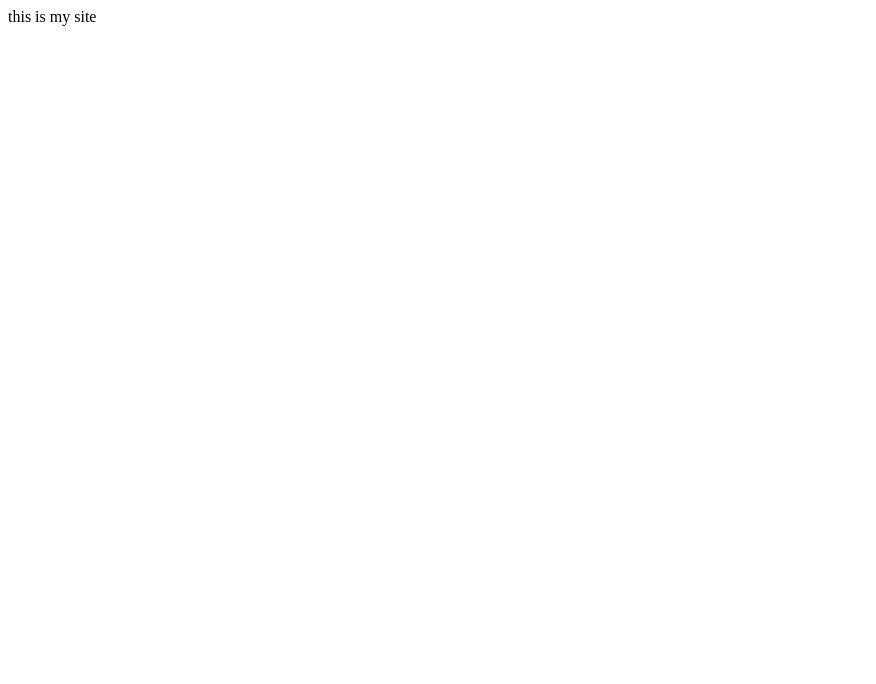
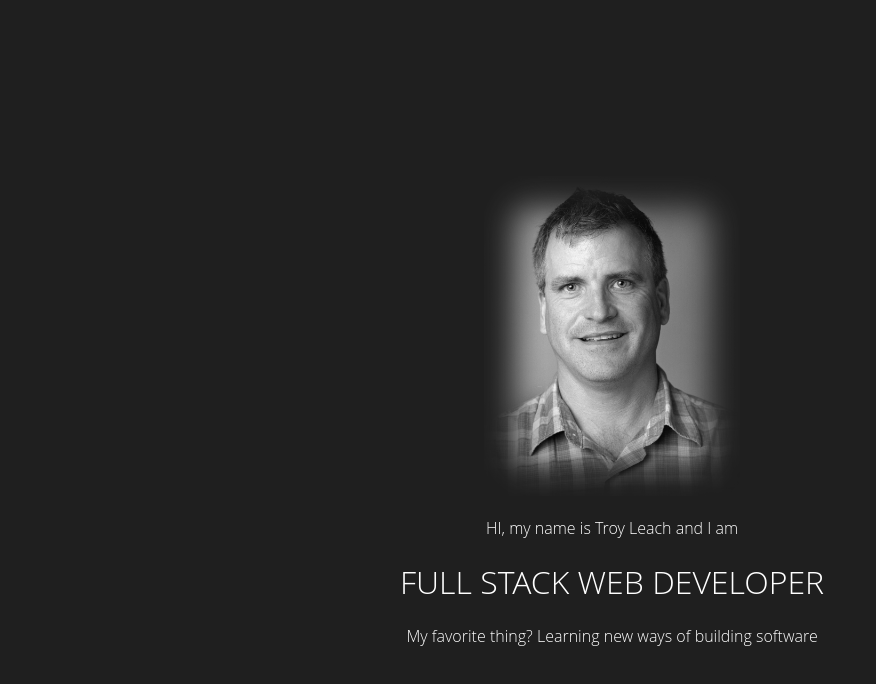
Before and after one commit to troyleach/personal_website, a plain HTML site: page index.html in a window 1280 px wide. Shown: the whole page, without its empty margins (0-876 px from the left). Drawn offline with nearby package versions, Linux system fonts and the light colour scheme; files that its build step writes are made by us from their sources.

Commit message:
made a simple home page

```diff
--- a/index.html
+++ b/index.html
@@ -1,15 +1,50 @@
 <!doctype html>
-<html>
-  <head>
-    <base href="/">
-    <meta charset="utf-8">
-    <title>FountainJS</title>
-    <meta name="description" content="">
-    <meta name="viewport" content="width=device-width">
-    <!-- <link rel="icon" type="image/png" href="http://fountainjs.io/assets/imgs/fountain.png" /> -->
-  </head>
 
-  <body>
-    this is my site
-  </body>
+<html lang="en">
+<head>
+  <meta charset="utf-8">
+
+  <title>The HTML5 Herald</title>
+  <meta name="description" content="The HTML5 Herald">
+  <meta name="author" content="SitePoint">
+
+  <link rel="stylesheet" href="css/styles.css?v=1.0">
+
+  <!--[if lt IE 9]>
+    <script src="https://cdnjs.cloudflare.com/ajax/libs/html5shiv/3.7.3/html5shiv.js"></script>
+  <![endif]-->
+  <style>
+    body {
+      background-color: #1f1f1f;
+      color: #fff;
+      text-align: center;
+    }
+    img {
+      width: 20vw;
+    }
+    .container {
+      top: 40%;
+      left: 50%;
+      margin-top: -9em; /*set to a negative number 1/2 of your height*/
+      margin-left: -15em; /*set to a negative number 1/2 of your width*/
+      position:fixed;
+    }
+  </style>
+</head>
+
+<body>
+  <div class="container">
+    <img alt="Image of Troy Leach" src="image/troy3.png"/>
+    <p>
+      HI, my name is Troy Leach and I am
+    </p>
+    <h1>
+      FULL STACK WEB DEVELOPER
+    </h1>
+    <p>
+      My favorite thing? Learning new ways of building software
+    </p>
+  </div>
+  <script src="js/scripts.js"></script>
+</body>
 </html>
```
Also changed, not shown: image/troy3.png (added), js/scripts.js (added).
